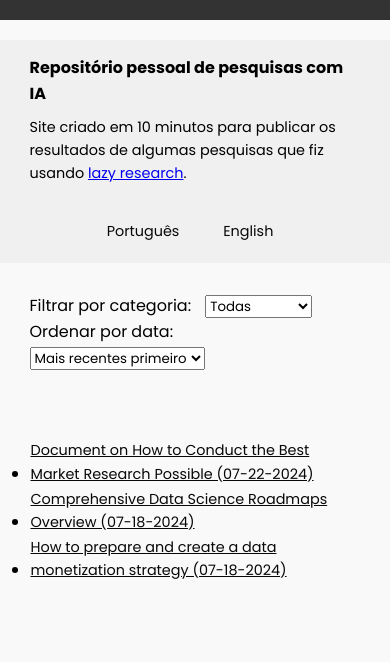
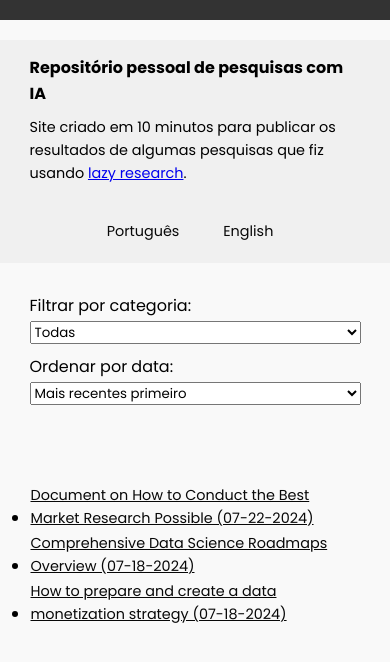
Before and after one commit to NonakaVal/lazy_researches, a plain HTML site: page index.html in a window 390 px wide. Drawn offline with Linux system fonts and the light colour scheme.

Commit message:
filtros-w

```diff
--- a/styles/styles.css
+++ b/styles/styles.css
@@ -105,10 +105,17 @@ main {
 
 #filters {
     margin: 20px 0;
+    display: flex;
+    flex-wrap: wrap;
+    gap: 10px;
 }
 
 #filters label {
     margin-right: 10px;
+}
+
+#filters select {
+    margin-bottom: 10px;
 }
 
 
@@ -147,6 +154,19 @@ main {
     #language-switcher {
         padding: 20px 0;
     }
+
+    #filters {
+        flex-direction: column;
+        align-items: flex-start;
+    }
+
+    #filters label {
+        margin-right: 0;
+    }
+
+    #filters select {
+        width: 100%;
+    }
 }
 
 #sort-options {
@@ -155,7 +175,14 @@ main {
 
 #sort-options label {
     margin-right: 10px;
+
+
+};
+#filters {
+    display: flex;
+    justify-content: first baseline;
 }
+
 
 
 @media (max-width: 480px) {
@@ -197,4 +224,17 @@ main {
         padding: 10px 0;
         font-size: 0.9rem;
     }
+
+    #filters {
+        flex-direction: column;
+        align-items: flex-start;
+    }
+
+    #filters label {
+        margin-right: 0;
+    }
+
+    #filters select {
+        width: 100%;
+    }
 }
```
